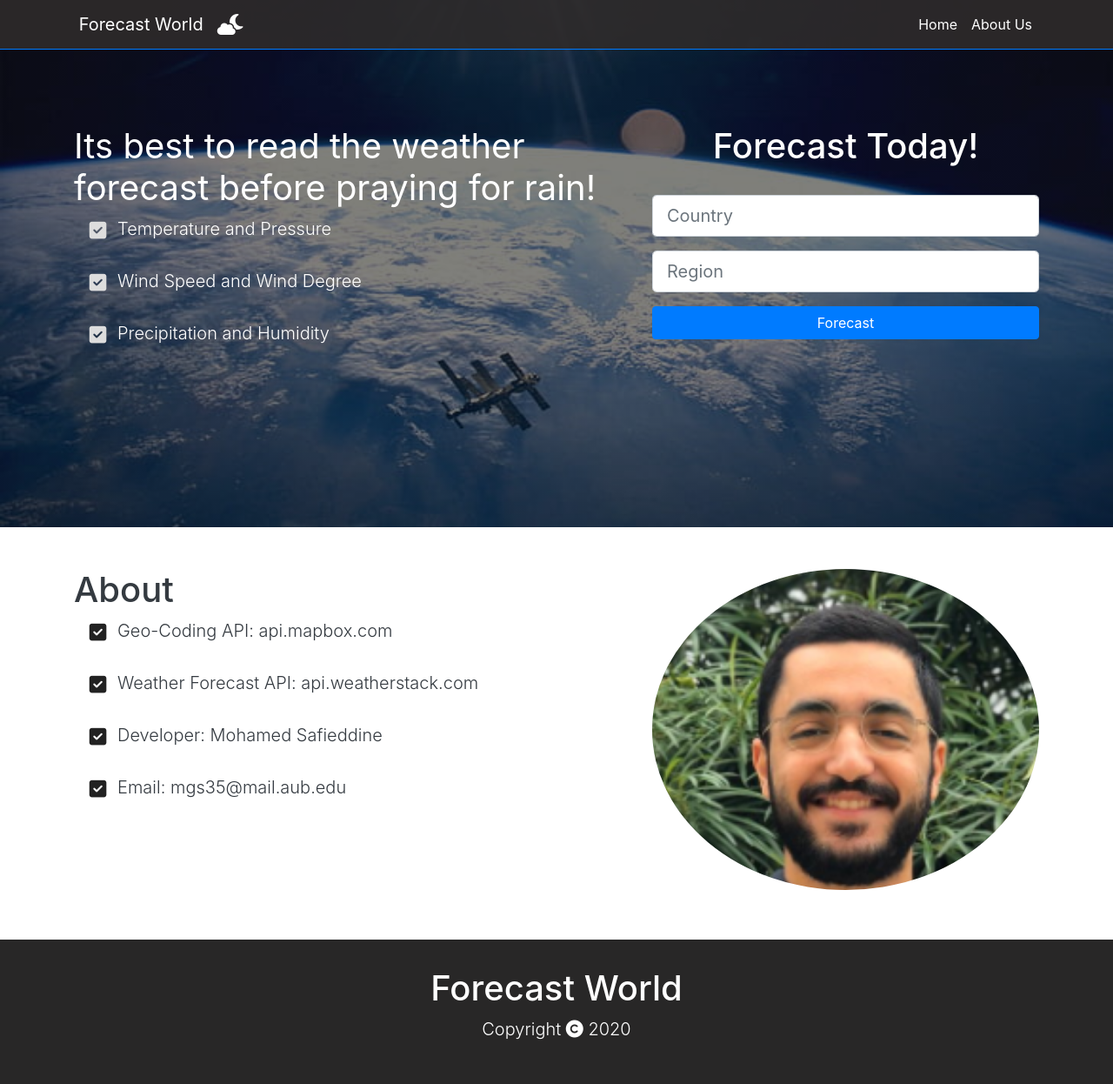
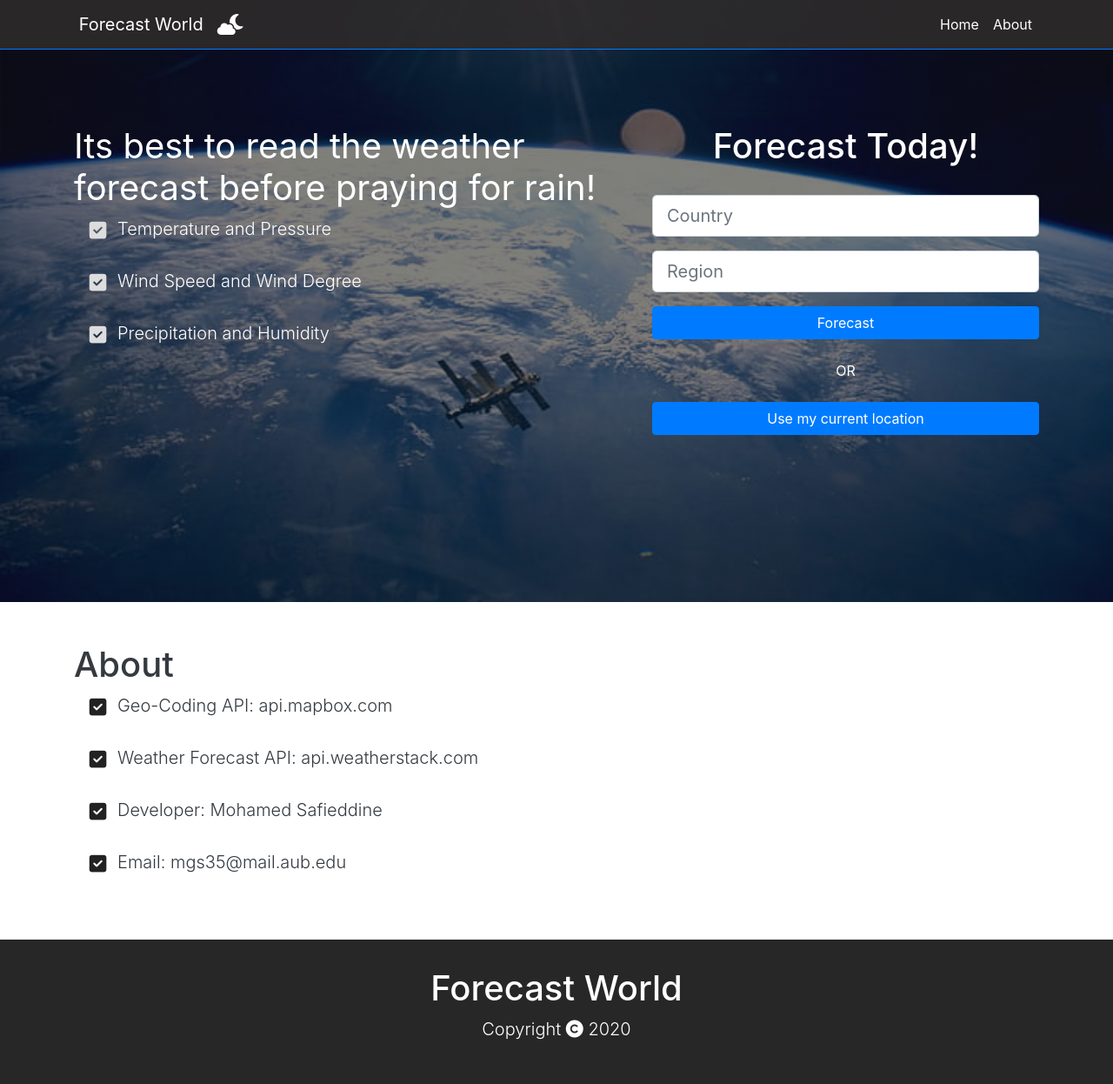
Before and after one commit to mhdsaf/Weather-Forecast-Node-Application, a Node server app: page / in a window 1280 px wide. Shown: the whole page at 87% size. Run offline with Node 20, Linux system fonts and the light colour scheme; some libraries are stand-ins or nearby versions.

Commit message:
New feature: Current location

```diff
--- a/src/app.js
+++ b/src/app.js
@@ -16,7 +16,7 @@ app.set('views',viewsDirectoryPath);
 hbs.registerPartials(partialsDirectoryPath);
 // Setup static directory
 app.use(express.static(publicDirectoryPath))
-
+app.use(express.json());
 app.get('',(req,res)=>{
     res.render('index',{
         name: "Mohamed Safieddine",
@@ -40,15 +40,19 @@ app.get('/about',(req,res)=>{
     });
 });
 app.get('/weather', (req, res) => {
-    if (req.query.address) {
+    if (req.query.address) { //if we tried accessing this end point without having address in the query string
+        // .query returns an object that contains the query in the URL
         getGeoCode(req.query.address,getWeather,res);
     } else {
         res.send({
             error: "You must provide an address"
         })
     }
+});
+app.post('/weather1', (req,res)=>{
+    console.log(req.body);
+    getWeather(req.body.lat, req.body.long, 'getWeather',res);
 })
-
 app.get('/help/*',(req,res)=>{
     res.render('errorPage',{
         errorMessage: "Help document not found"
@@ -89,6 +93,7 @@ const getGeoCode = (location,callback,res) => {
 }
 
 const getWeather = (latitude,longitude,loc,res) => {
+    console.log('loc ' + loc);
     let url = (`http://api.weatherstack.com/current?access_key=cd3a15ad1eee388b410fe778dab262ed&query=${latitude},${longitude}`);
     request({url:url, json:true},(error, response) => {
         if(error){
--- a/templates/views/index.hbs
+++ b/templates/views/index.hbs
@@ -39,7 +39,7 @@
                           <a class="nav-link text-white myfc" href="#explore">Forecast</a>
                       </li>
                       <li class="nav-item">
-                          <a class="nav-link text-white" href="#about">About Us</a>
+                          <a class="nav-link text-white" href="#about">About</a>
                       </li>
                   </ul>
               </div>
@@ -77,6 +77,8 @@
                   <a id="my" href="#explore"><button class="btn btn-primary btn-block" type="submit" id="submit1">Forecast</button></a>
                   <br>
             </form>
+            <div class="text-center">OR</div><br>
+            <a id="my" href="#explore"><button class="btn btn-primary btn-block" id="submit">Use my current location</button></a>
           </div>
         </div>
         <br><br><br><br><br><br>
@@ -118,7 +120,6 @@
         </div>
       </div>
       <div class="col-sm-12 col-lg-5">
-        <img src="img/mee.PNG" alt="Explore Section Image" class="rounded-circle expimg">
       </div>
     </div>
     <br>
```
Also changed, not shown: templates/views/lol.hbs (added, +11 -0 lines), public/js/app.js.
